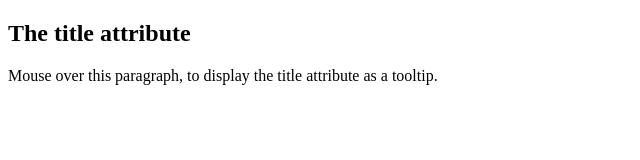
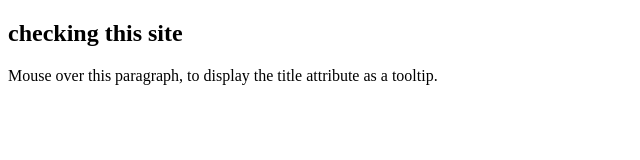
Before and after one commit to nitinvaishwade/websitetest, a plain HTML site: page index.html in a window 1280 px wide. Shown: the full height of the page, 0-640 px from the left. Drawn offline with Linux system fonts and the light colour scheme.

Commit message:
change heading

```diff
--- a/index.html
+++ b/index.html
@@ -2,7 +2,7 @@
 <html>
 <body>
 
-<h2>The title attribute</h2>
+<h2>checking this site </h2>
 
 <p title="I'm a tooltip">
 Mouse over this paragraph, to display the title attribute as a tooltip.
```
